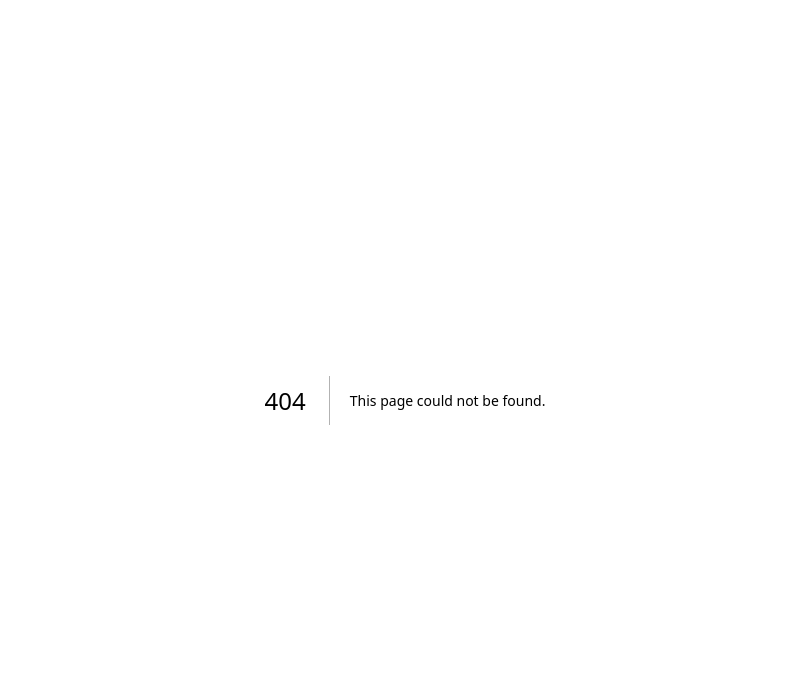
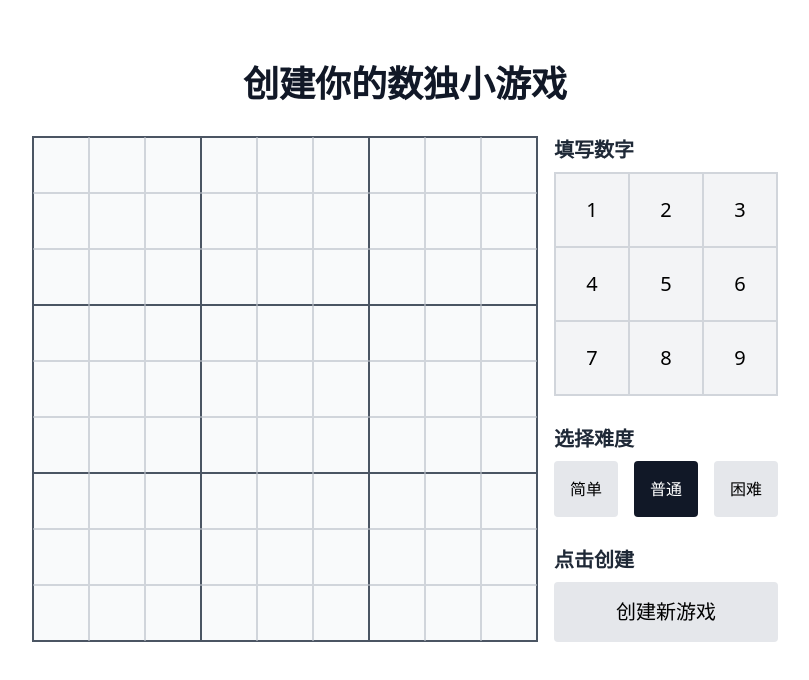
Before and after one commit to YOOUMUU/next-sudoku-game, a Next.js app: page /createGame in a window 1280 px wide. Before the commit this address had no page. Shown: the top 680 px of the page, without its empty margins (235-1044 px from the left). Built offline with nearby package versions, Linux system fonts and the light colour scheme; no server answers.

Commit message:
Create new game by user

```diff
--- /dev/null
+++ b/app/createGame/page.tsx
@@ -0,0 +1,14 @@
+import CreateSudokuBoard from '@/components/CreateSudokuBoard';
+
+const page = () => {
+  return (
+    <div className="flex flex-col justify-center items-center py-16">
+      <h1 className="text-2xl md:text-4xl font-bold text-gray-900 mb-4 md:mb-8">
+        创建你的数独小游戏
+      </h1>
+      <CreateSudokuBoard />
+    </div>
+  );
+};
+
+export default page;
--- /dev/null
+++ b/components/CreateSudokuBoard.tsx
@@ -0,0 +1,278 @@
+'use client';
+
+import SudokuCell from '@/components/SudokuCell';
+import { v4 as uuidv4 } from 'uuid';
+import { useCallback, useEffect, useState } from 'react';
+import NumberPanel from './NumberPanel';
+import { useRouter } from 'next/navigation';
+
+const CreateSudokuBoard = () => {
+  const router = useRouter();
+
+  const initialBoard: Board = Array.from({ length: 9 }, () =>
+    Array(9).fill(null)
+  );
+  const [sudokuBoard, setSudokuBoard] = useState<Board>(initialBoard);
+  const [highlightedCells, setHighlightedCells] = useState<number[]>([]);
+  const [selectedNumber, setSelectedNumber] = useState<number | null>(null);
+  const [difficulty, setDifficulty] = useState<GameDifficulty>('normal');
+  const [userId, setUserId] = useState<string>('');
+  const [userObjectId, setUserObjectId] = useState<string>('');
+
+  const [isUserReady, setIsUserReady] = useState(false);
+
+  const [selectedCell, setSelectedCell] = useState(-1);
+
+  const handleCellClick = async (index: number) => {
+    const newValue = sudokuBoard[Math.floor(index / 9)][index % 9];
+    if (selectedCell === index) {
+      setSelectedCell(-1);
+      setHighlightedCells([]);
+      setSelectedNumber(null);
+    } else {
+      setSelectedCell(index);
+      if (newValue) {
+        const newHighlightedCells: number[] = [];
+        sudokuBoard.forEach((row, rowIndex) => {
+          row.forEach((cellValue, colIndex) => {
+            if (cellValue === newValue) {
+              newHighlightedCells.push(rowIndex * 9 + colIndex);
+            }
+          });
+        });
+        setHighlightedCells(newHighlightedCells);
+      } else {
+        setHighlightedCells([]);
+      }
+    }
+  };
+
+  const initializeUser = useCallback(async () => {
+    let currentUserId = localStorage.getItem('userId');
+    let currentUserObjectId = localStorage.getItem('userData');
+
+    if (currentUserId) setUserId(currentUserId);
+
+    if (currentUserObjectId) setUserObjectId(currentUserObjectId);
+
+    if (!currentUserId && !currentUserObjectId) {
+      currentUserId = uuidv4();
+      localStorage.setItem('userId', currentUserId);
+      setUserId(currentUserId);
+
+      try {
+        const response = await fetch('/api/createUser', {
+          method: 'POST',
+          headers: {
+            'Content-Type': 'application/json',
+          },
+          body: JSON.stringify({ userId: currentUserId }),
+        });
+
+        if (!response.ok) {
+          throw new Error('Network response was not ok');
+        }
+
+        const userData = await response.json();
+
+        if (userData) {
+          localStorage.setItem('userData', JSON.stringify(userData));
+        }
+      } catch (error) {
+        console.error('Failed to create user', error);
+        return;
+      }
+    }
+
+    const storedUserData = localStorage.getItem('userData');
+    if (storedUserData) {
+      const userData = JSON.parse(storedUserData);
+      setUserObjectId(userData._id);
+    }
+    setIsUserReady(true);
+  }, []);
+
+  useEffect(() => {
+    initializeUser();
+  }, [initializeUser]);
+
+  const createNewGame = async (board: Board, difficulty: GameDifficulty) => {
+    if (!isUserReady) {
+      console.error('用户未准备好');
+      return;
+    }
+
+    const newSessionId = uuidv4();
+    initializeUser();
+    const newGameState = {
+      sessionId: newSessionId,
+      user: userObjectId,
+      board: board,
+      difficulty: difficulty,
+      history: [],
+      gameStatus: 'processing',
+      initialBoard: board,
+    };
+
+    try {
+      const response = await fetch('/api/saveGame', {
+        method: 'POST',
+        headers: {
+          'Content-Type': 'application/json',
+        },
+        body: JSON.stringify(newGameState),
+      });
+
+      const sessionData = await response.json();
+
+      const updateUserResponse = await fetch('/api/updateUser', {
+        method: 'POST',
+        headers: {
+          'Content-Type': 'application/json',
+        },
+        body: JSON.stringify({
+          userId: userId,
+          sessionObjectId: sessionData._id,
+        }),
+      });
+
+      if (!response.ok) {
+        throw new Error(`Error: ${response.statusText}`);
+      }
+
+      if (!updateUserResponse.ok) {
+        throw new Error(`Error: ${updateUserResponse.statusText}`);
+      }
+
+      localStorage.setItem(
+        `sudokuGameState_${newSessionId}`,
+        JSON.stringify(newGameState)
+      );
+
+      const updatedUserData = await updateUserResponse.json();
+      localStorage.setItem('userData', JSON.stringify(updatedUserData));
+
+      router.push(`/game/${newSessionId}`);
+    } catch (error) {
+      console.error('Failed to save game session', error);
+      localStorage.setItem(
+        `sudokuGameState_${newSessionId}`,
+        JSON.stringify(newGameState)
+      );
+    }
+  };
+
+  const handleNumberSelect = (num: number) => {
+    if (selectedCell !== -1) {
+      const row = Math.floor(selectedCell / 9);
+      const col = selectedCell % 9;
+
+      const newBoard = [...sudokuBoard];
+      newBoard[row][col] = num;
+
+      setSudokuBoard(newBoard);
+      console.log(sudokuBoard);
+    }
+  };
+
+  const sudokuArray = sudokuBoard.flat();
+
+  return (
+    <div className="flex flex-col md:grid md:grid-cols-[1fr,auto] items-start gap-2 md:gap-4 mx-auto">
+      <div className="flex flex-col items-center md:items-start">
+        <div className="grid grid-cols-9 gap-0 bg-gray-50 border border-gray-600">
+          {sudokuArray.map((value, index) => {
+            const row = Math.floor(index / 9);
+            const col = index % 9;
+
+            const borderStyle = `border border-gray-300 ${
+              row % 3 === 0 ? 'border-t-gray-600' : ''
+            } ${col % 3 === 0 ? 'border-l-gray-600' : ''} ${
+              row % 3 === 2 ? 'border-b-gray-600' : ''
+            } ${col % 3 === 2 ? 'border-r-gray-600' : ''}`;
+
+            const isHighlighted = highlightedCells.includes(index);
+
+            return (
+              <SudokuCell
+                key={index}
+                index={index}
+                value={value}
+                isSelected={index === selectedCell}
+                onClick={handleCellClick}
+                borderStyle={borderStyle}
+                currentValue={selectedNumber}
+                selectedRow={Math.floor(selectedCell / 9)}
+                selectedCol={selectedCell % 9}
+                highlight={isHighlighted}
+                initialEmpty={true}
+              />
+            );
+          })}
+        </div>
+      </div>
+      <div className="mt-4 md:mt-0 w-full h-full flex flex-col gap-2 md:gap-4 justify-between items-start md:w-full">
+        <div className="w-full">
+          <h3 className="font-bold text-md md:text-xl mb-2 text-gray-800">
+            填写数字
+          </h3>
+          <NumberPanel
+            selectedNumber={selectedNumber}
+            handleNumberSelect={handleNumberSelect}
+            gameStatus={'processing'}
+          />
+        </div>
+        <div className="w-full">
+          <h3 className="font-bold text-md md:text-xl mb-2 text-gray-800">
+            选择难度
+          </h3>
+          <div className="grid grid-cols-3 w-full md:flex md:gap-4">
+            <button
+              className={
+                difficulty === 'easy'
+                  ? 'p-2 md:p-4 md:rounded bg-gray-900 text-white cursor-default'
+                  : 'p-2 md:p-4 bg-gray-200 md:rounded hover:bg-gray-900 hover:text-white'
+              }
+              onClick={() => setDifficulty('easy')}
+            >
+              简单
+            </button>
+            <button
+              className={
+                difficulty === 'normal'
+                  ? 'p-2 md:p-4 md:rounded bg-gray-900 text-white cursor-default'
+                  : 'p-2 md:p-4 bg-gray-200 md:rounded hover:bg-gray-900 hover:text-white'
+              }
+              onClick={() => setDifficulty('normal')}
+            >
+              普通
+            </button>
+            <button
+              className={
+                difficulty === 'hard'
+                  ? 'p-2 md:p-4 md:rounded bg-gray-900 text-white cursor-default'
+                  : 'p-2 md:p-4 bg-gray-200 md:rounded hover:bg-gray-900 hover:text-white'
+              }
+              onClick={() => setDifficulty('hard')}
+            >
+              困难
+            </button>
+          </div>
+        </div>
+        <div className="w-full">
+          <h3 className="font-bold text-md md:text-xl mb-2 text-gray-800">
+            点击创建
+          </h3>
+          <button
+            onClick={() => createNewGame(sudokuBoard, difficulty)}
+            className="w-full p-2 md:p-4 bg-gray-200 md:text-xl hover:bg-gray-900 hover:text-white rounded"
+          >
+            创建新游戏
+          </button>
+        </div>
+      </div>
+    </div>
+  );
+};
+
+export default CreateSudokuBoard;
--- a/components/GameControl.tsx
+++ b/components/GameControl.tsx
@@ -1,3 +1,5 @@
+import Link from 'next/link';
+
 interface SudokuControlProps {
   setGameStatus: (status: GameStatus) => void;
   validateSolution: () => Boolean | Promise<Boolean>;
@@ -37,6 +39,12 @@ const SudokuControl = ({
       >
         新游戏
       </button>
+      <Link
+        href="/createGame"
+        className="text-gray-600 mx-auto hover:text-green-500 col-span-2 md:col-span-1"
+      >
+        自己创建
+      </Link>
     </div>
   );
 };
--- a/components/SudokuBoard.tsx
+++ b/components/SudokuBoard.tsx
@@ -535,7 +535,7 @@ const SudokuBoard = () => {
             }
             gameStatus={gameStatus}
           />
-          <div className="flex md:flex-col gap-4 w-full">
+          <div className="flex flex-col gap-4 w-full">
             <StepsControl
               goToPrev={handlePreviousStep}
               goToNext={goToNextStep}
```
